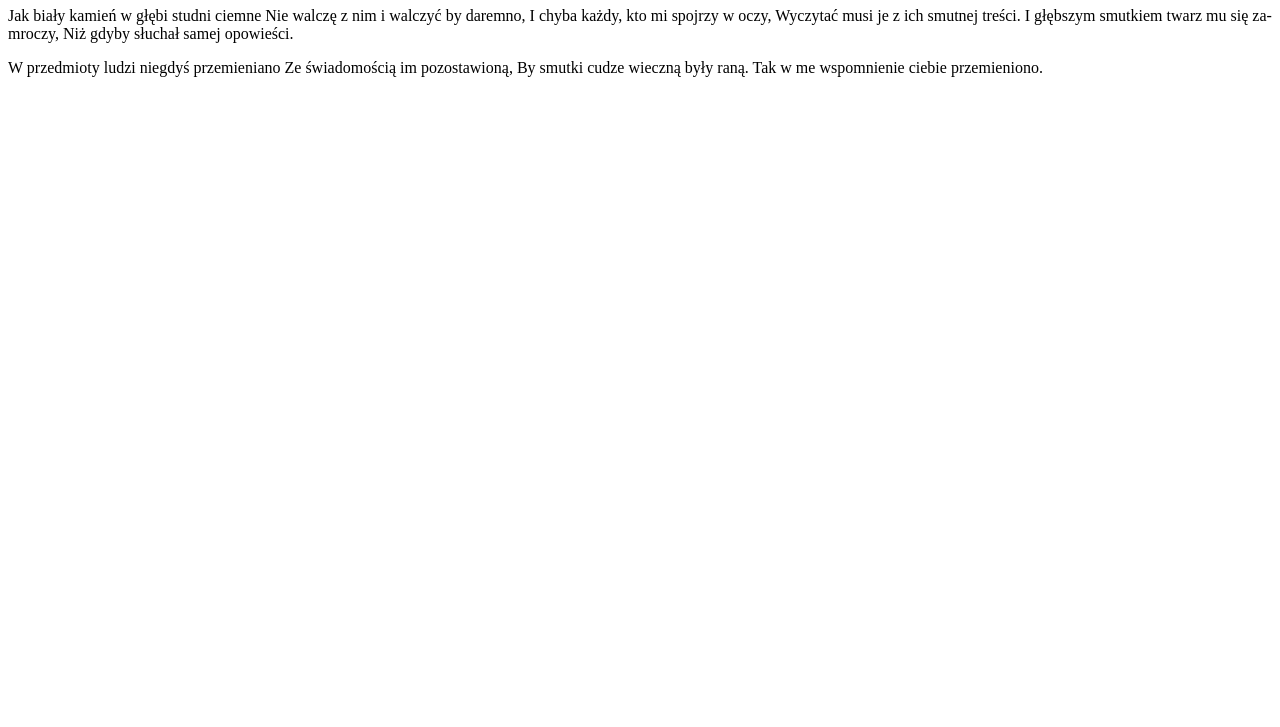
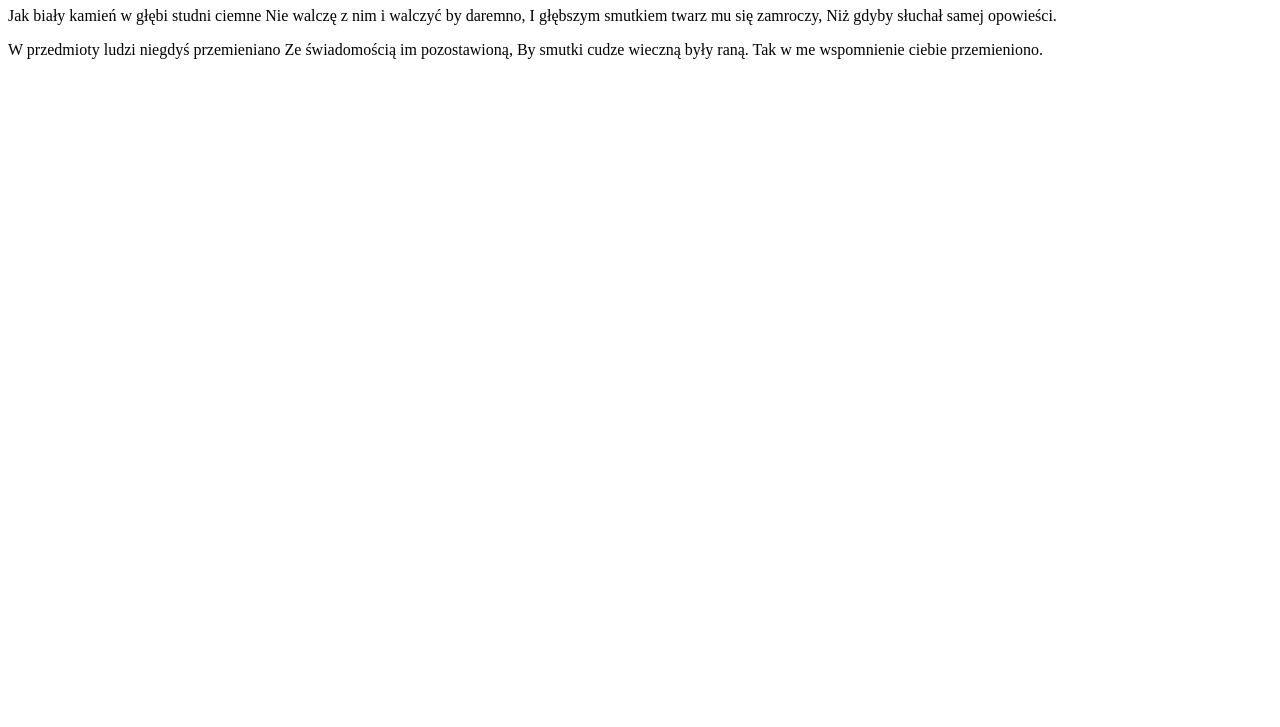
Before and after one commit to adamr8484/learning-git, a plain HTML site: page index.html in a window 1280 px wide. Shown: the part 73-800 px from the top of the page. Drawn offline with Linux system fonts and the light colour scheme; files that its build step writes are made by us from their sources.

Commit message:
text removed 2

```diff
--- a/index.html
+++ b/index.html
@@ -9,8 +9,6 @@
     <h1>Jak biały kamień</h1>
     <p>Jak bia­ły ka­mień w głę­bi stud­ni ciem­ne
      Nie wal­czę z nim i wal­czyć by da­rem­no,
-      I chy­ba każ­dy, kto mi spoj­rzy w oczy,
-      Wy­czy­tać musi je z ich smut­nej tre­ści.
       I głęb­szym smut­kiem twarz mu się za­mro­czy,
       Niż gdy­by słu­chał sa­mej opo­wie­ści.</p>
     <p>W przed­mio­ty lu­dzi nie­gdyś prze­mie­nia­no
```
